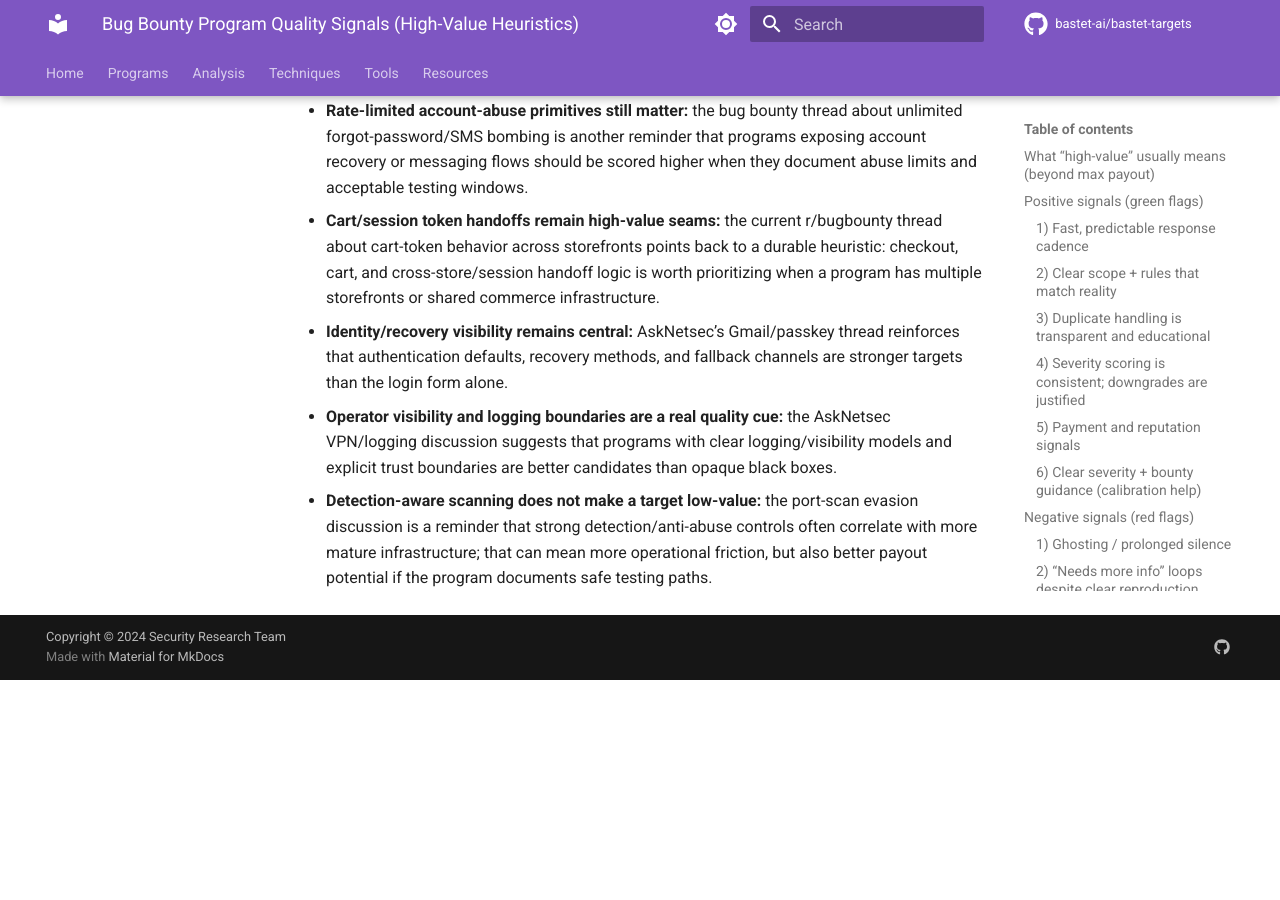
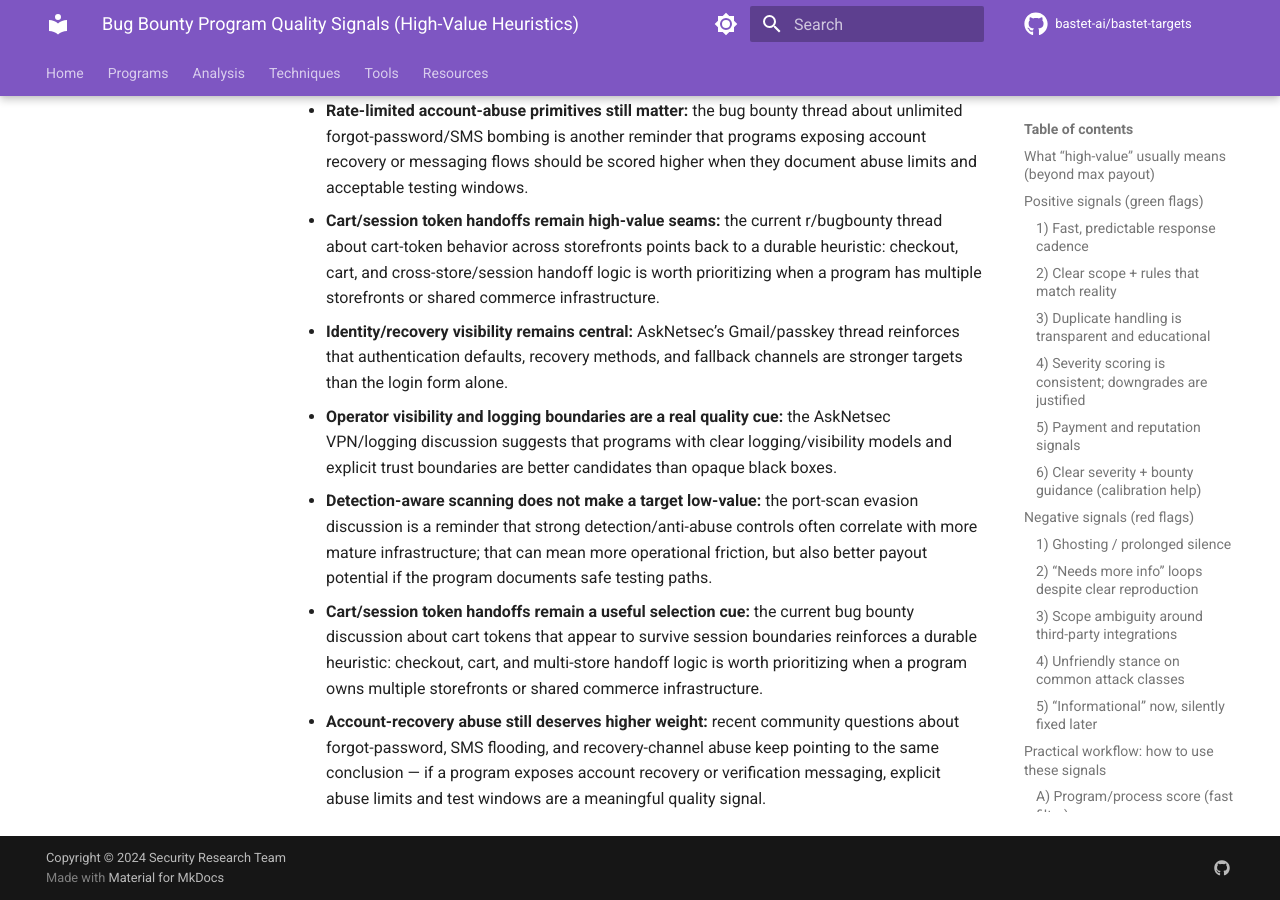
Before and after one commit to bastet-ai/bastet-targets, an MkDocs documentation site: the page built from docs/program-quality-signals.md, in a window 1280 px wide and 900 px high, scrolled down 11838 px. Built offline with MkDocs 1.6.1 and Material for MkDocs 9.7.7, drawn with Linux system fonts in a browser that asks for light colours; comment, search, counter and statistics services are not loaded; before the commit the page ends 12518 px from its top, so only the background shows below that.

Commit message:
Update program quality intel

```diff
--- a/docs/program-quality-signals.md
+++ b/docs/program-quality-signals.md
@@ -227,3 +227,5 @@ As new repeated patterns emerge, update this page with **generalized** (non-doxx
 - **Identity/recovery visibility remains central:** AskNetsec’s Gmail/passkey thread reinforces that authentication defaults, recovery methods, and fallback channels are stronger targets than the login form alone.
 - **Operator visibility and logging boundaries are a real quality cue:** the AskNetsec VPN/logging discussion suggests that programs with clear logging/visibility models and explicit trust boundaries are better candidates than opaque black boxes.
 - **Detection-aware scanning does not make a target low-value:** the port-scan evasion discussion is a reminder that strong detection/anti-abuse controls often correlate with more mature infrastructure; that can mean more operational friction, but also better payout potential if the program documents safe testing paths.
+- **Cart/session token handoffs remain a useful selection cue:** the current bug bounty discussion about cart tokens that appear to survive session boundaries reinforces a durable heuristic: checkout, cart, and multi-store handoff logic is worth prioritizing when a program owns multiple storefronts or shared commerce infrastructure.
+- **Account-recovery abuse still deserves higher weight:** recent community questions about forgot-password, SMS flooding, and recovery-channel abuse keep pointing to the same conclusion — if a program exposes account recovery or verification messaging, explicit abuse limits and test windows are a meaningful quality signal.
```
